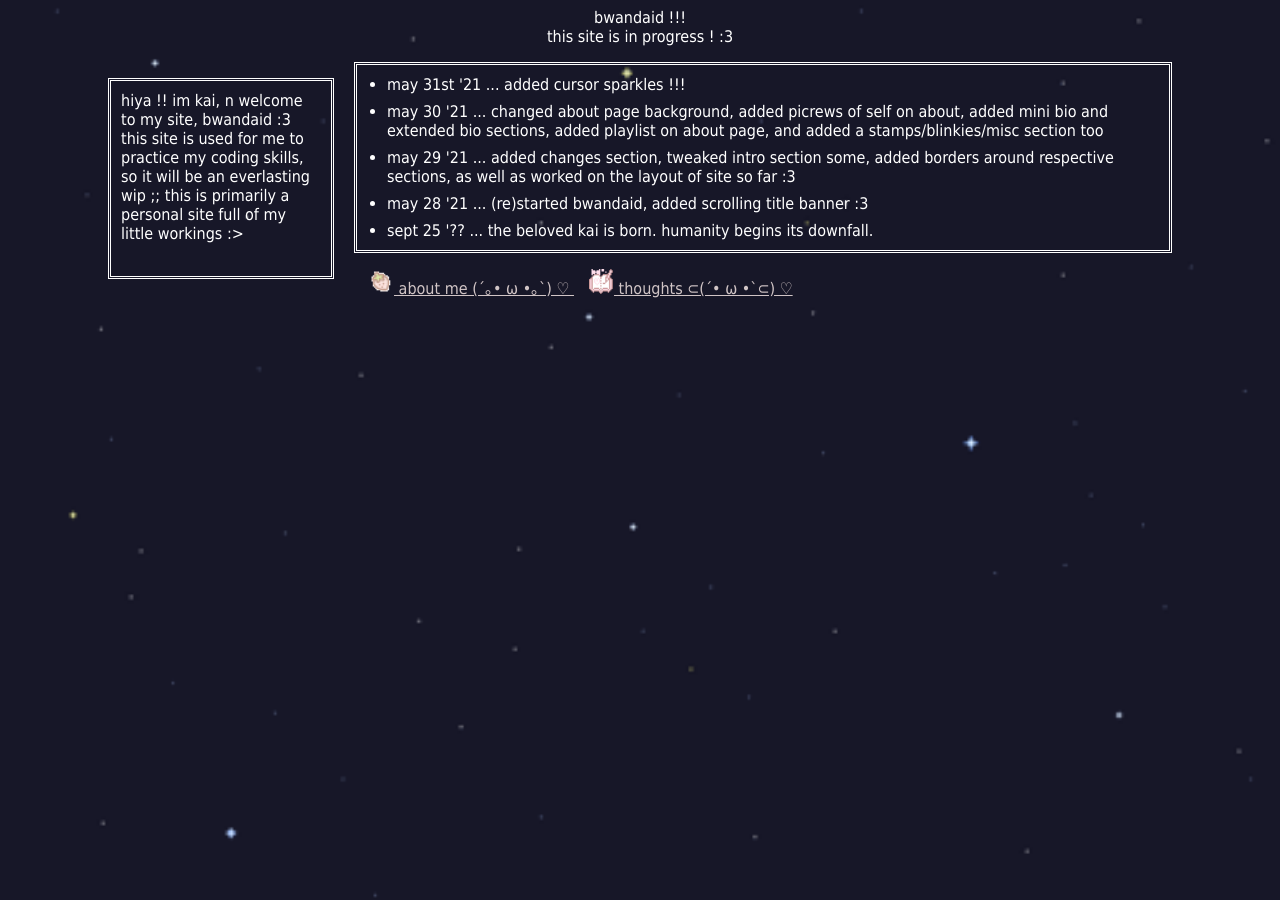
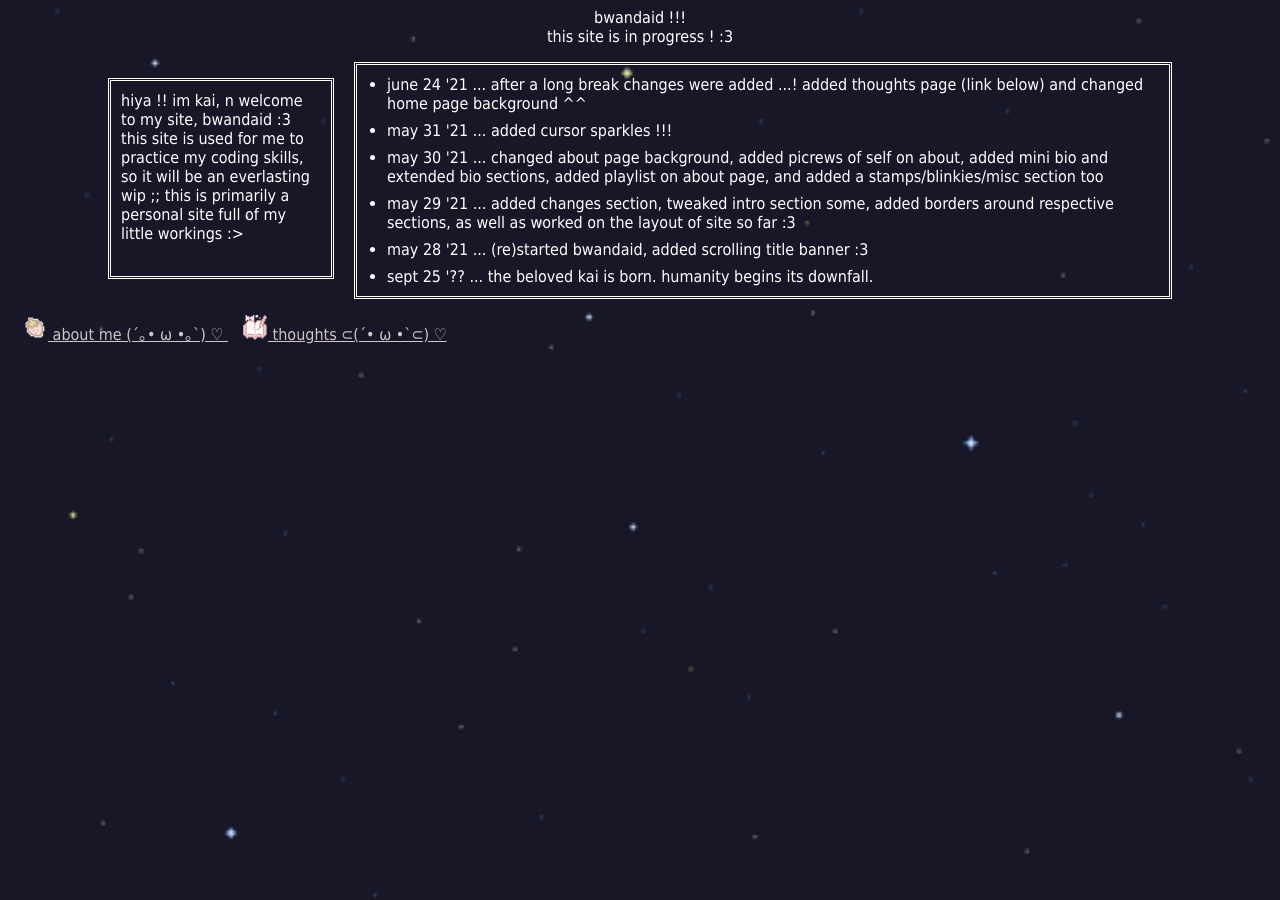
Before and after one commit to the-meliorist/the-meliorist.github.io, a Jekyll site: the page index.html, which Jekyll copies as it is, in a window 1280 px wide. Built offline with Jekyll 4.4.1, drawn with Linux system fonts in a browser that asks for light colours.

Commit message:
Update index.html

```diff
--- a/index.html
+++ b/index.html
@@ -212,7 +212,8 @@
    <p class="siteintro"> hiya !! im kai, n welcome to my site, bwandaid :3 this site is used for me to practice my coding skills, so it will be an everlasting wip ;; this is primarily a personal site full of my little workings :> </p>
 
      <ul class="changes">
-	     <li> may 31st '21 ... added cursor sparkles !!!
+	     <li> june 24 '21 ... after a long break changes were added ...! added thoughts page (link below) and changed home page background ^^
+	     <li> may 31 '21 ... added cursor sparkles !!!
        <li> may 30 '21 ... changed about page background, added picrews of self on about, added mini bio and extended bio sections, added playlist on about page, and added a stamps/blinkies/misc section too
        <li> may 29 '21 ... added changes section, tweaked intro section some, added borders around respective sections, as well as worked on the layout of site so far :3</li>
        <li> may 28 '21 ... (re)started bwandaid, added scrolling title banner :3 </li>
```
